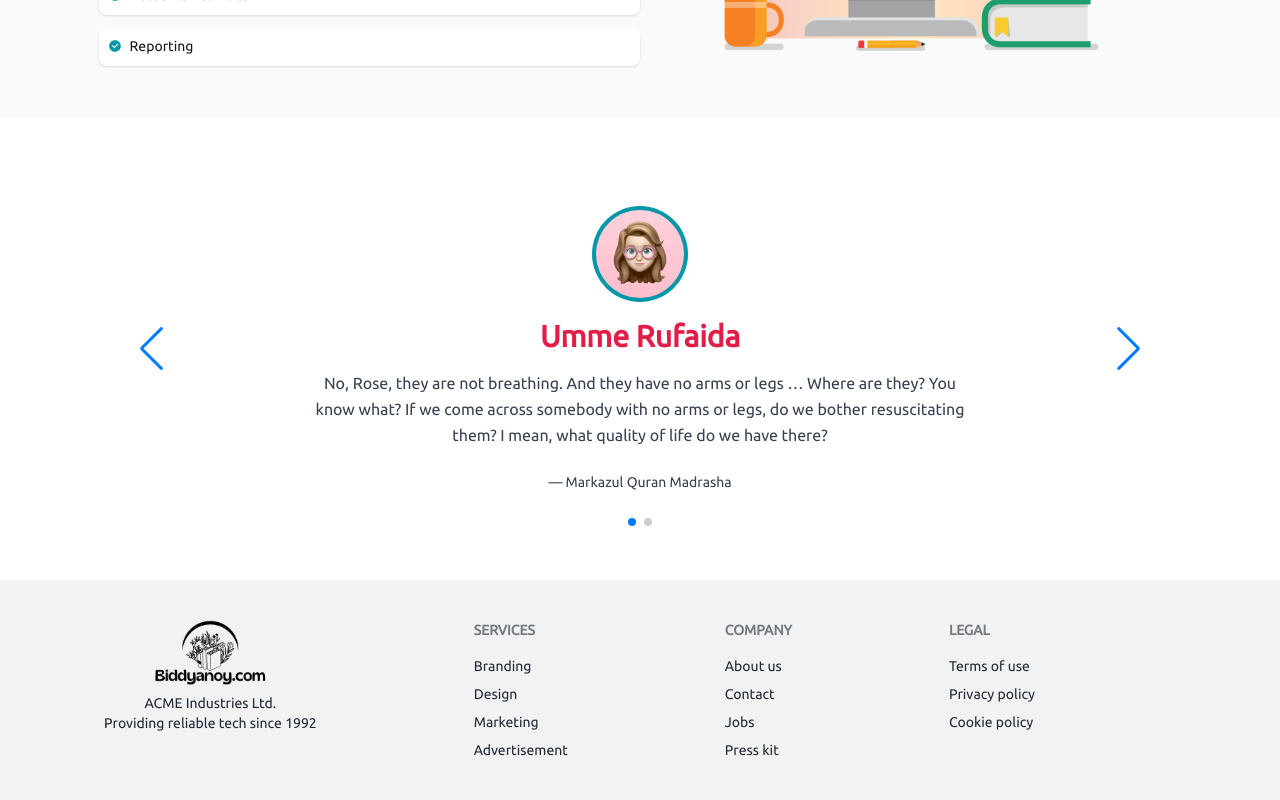
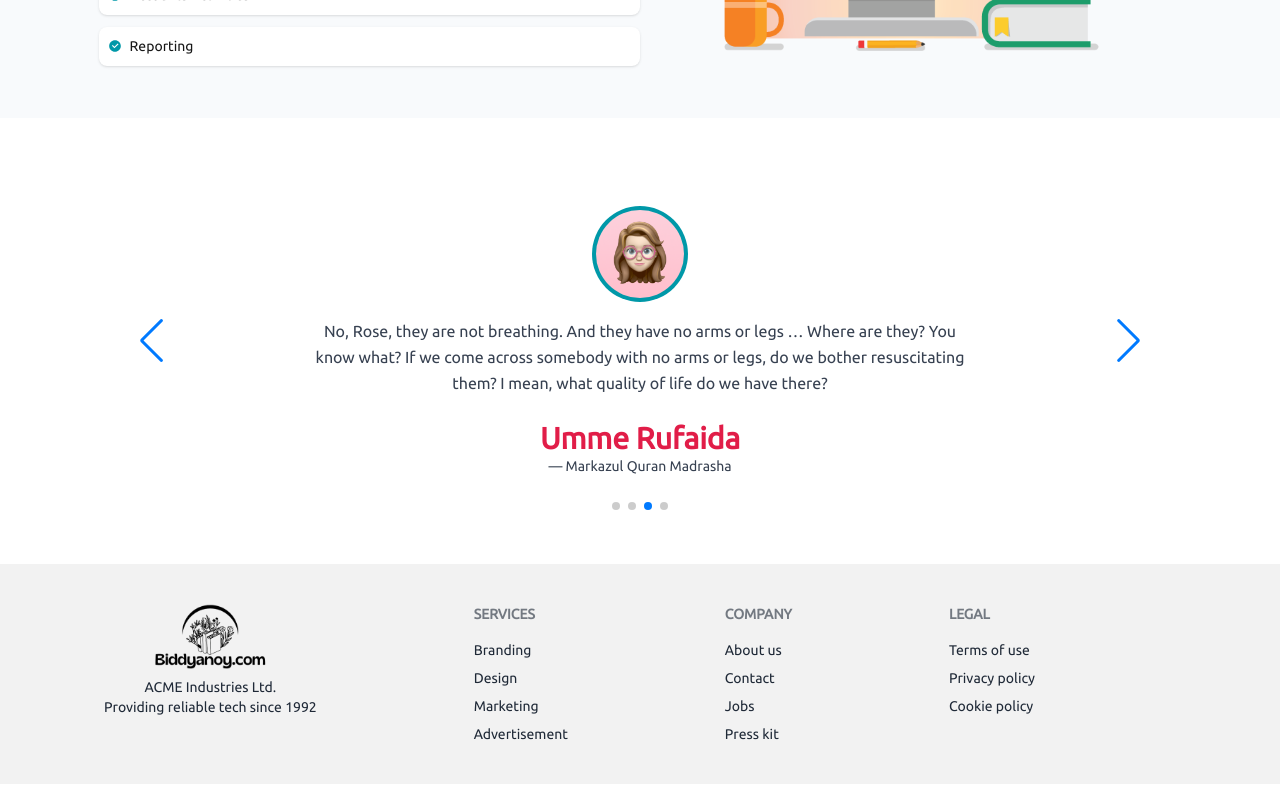
Before and after one commit to AbuRaihan32/Smart-Madrasha, a Next.js app: page / in a window 1280 px wide. Shown: the part 2796-3596 px from the top of the page. Built offline with nearby package versions, Linux system fonts and the light colour scheme.

Commit message:
testimonials section updated

```diff
--- a/src/components/Home/Testimonials/Testimonials.jsx
+++ b/src/components/Home/Testimonials/Testimonials.jsx
@@ -36,14 +36,14 @@ export default function Testimonials() {
             <blockquote class="flex h-full flex-col justify-between p-6 sm:p-8 lg:py-12 lg:px-24">
               <div>
                 <div class="">
-                  <img src="/Avatar.png" alt="profile" className="mx-auto w-24 h-24 rounded-full p-1 bg-[#0098A8]"/>
+                  <img
+                    src="/Avatar.png"
+                    alt="profile"
+                    className="mx-auto w-24 h-24 rounded-full p-1 bg-[#0098A8]"
+                  />
                 </div>
 
                 <div class="mt-4">
-                  <p class="text-2xl font-bold text-rose-600 sm:text-3xl">
-                    Umme Rufaida
-                  </p>
-
                   <p class="mt-4 max-w-[80%] mx-auto leading-relaxed text-gray-700">
                     No, Rose, they are not breathing. And they have no arms or
                     legs … Where are they? You know what? If we come across
@@ -54,6 +54,9 @@ export default function Testimonials() {
               </div>
 
               <footer class="mt-4 text-sm font-medium text-gray-700 sm:mt-6">
+                <p class="text-2xl font-bold text-rose-600 sm:text-3xl">
+                  Umme Rufaida
+                </p>
                 &mdash; Markazul Quran Madrasha
               </footer>
             </blockquote>
@@ -64,14 +67,14 @@ export default function Testimonials() {
             <blockquote class="flex h-full flex-col justify-between p-6 sm:p-8 lg:py-12 lg:px-24">
               <div>
                 <div class="">
-                  <img src="/Avatar.png" alt="profile" className="mx-auto w-24 h-24 rounded-full p-1 bg-[#0098A8]"/>
+                  <img
+                    src="/Avatar.png"
+                    alt="profile"
+                    className="mx-auto w-24 h-24 rounded-full p-1 bg-[#0098A8]"
+                  />
                 </div>
 
                 <div class="mt-4">
-                  <p class="text-2xl font-bold text-rose-600 sm:text-3xl">
-                    Umme Rufaida
-                  </p>
-
                   <p class="mt-4 max-w-[80%] mx-auto leading-relaxed text-gray-700">
                     No, Rose, they are not breathing. And they have no arms or
                     legs … Where are they? You know what? If we come across
@@ -82,11 +85,77 @@ export default function Testimonials() {
               </div>
 
               <footer class="mt-4 text-sm font-medium text-gray-700 sm:mt-6">
+                <p class="text-2xl font-bold text-rose-600 sm:text-3xl">
+                  Umme Rufaida
+                </p>
                 &mdash; Markazul Quran Madrasha
               </footer>
             </blockquote>
           </div>
         </SwiperSlide>
+        <SwiperSlide>
+          <div className="text-center">
+            <blockquote class="flex h-full flex-col justify-between p-6 sm:p-8 lg:py-12 lg:px-24">
+              <div>
+                <div class="">
+                  <img
+                    src="/Avatar.png"
+                    alt="profile"
+                    className="mx-auto w-24 h-24 rounded-full p-1 bg-[#0098A8]"
+                  />
+                </div>
+
+                <div class="mt-4">
+                  <p class="mt-4 max-w-[80%] mx-auto leading-relaxed text-gray-700">
+                    No, Rose, they are not breathing. And they have no arms or
+                    legs … Where are they? You know what? If we come across
+                    somebody with no arms or legs, do we bother resuscitating
+                    them? I mean, what quality of life do we have there?
+                  </p>
+                </div>
+              </div>
+
+              <footer class="mt-4 text-sm font-medium text-gray-700 sm:mt-6">
+                <p class="text-2xl font-bold text-rose-600 sm:text-3xl">
+                  Umme Rufaida
+                </p>
+                &mdash; Markazul Quran Madrasha
+              </footer>
+            </blockquote>
+          </div>
+        </SwiperSlide>
+        <SwiperSlide>
+          <div className="text-center">
+            <blockquote class="flex h-full flex-col justify-between p-6 sm:p-8 lg:py-12 lg:px-24">
+              <div>
+                <div class="">
+                  <img
+                    src="/Avatar.png"
+                    alt="profile"
+                    className="mx-auto w-24 h-24 rounded-full p-1 bg-[#0098A8]"
+                  />
+                </div>
+
+                <div class="mt-4">
+                  <p class="mt-4 max-w-[80%] mx-auto leading-relaxed text-gray-700">
+                    No, Rose, they are not breathing. And they have no arms or
+                    legs … Where are they? You know what? If we come across
+                    somebody with no arms or legs, do we bother resuscitating
+                    them? I mean, what quality of life do we have there?
+                  </p>
+                </div>
+              </div>
+
+              <footer class="mt-4 text-sm font-medium text-gray-700 sm:mt-6">
+                <p class="text-2xl font-bold text-rose-600 sm:text-3xl">
+                  Umme Rufaida
+                </p>
+                &mdash; Markazul Quran Madrasha
+              </footer>
+            </blockquote>
+          </div>
+        </SwiperSlide>
+
       </Swiper>
     </div>
   );
```
